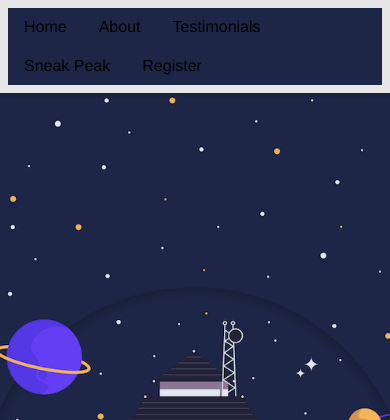
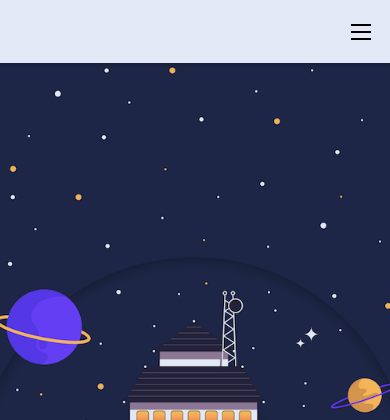
Before and after one commit to ciferivalle/oh-fasilkom, a PHP site: page / in a window 390 px wide; the page is wider, and only the part inside the window is pictured. Shown: the top 420 px of that part. Run offline with PHP 8.4, Linux system fonts and the light colour scheme; some libraries are stand-ins or nearby versions.

Commit message:
edit navbar

```diff
--- a/css/basic.css
+++ b/css/basic.css
@@ -51,7 +51,7 @@
 .bg-white {
     background: #FFFFFF;
 }
-.bg-ligt-violet {
+.bg-light-violet {
     background: #E4E9F7;
 }
 .bg-brown {
@@ -64,7 +64,7 @@
     background: #6633ff;
 }
 .bg-plain {
-    background: #E4E9F7);
+    background: #E4E9F7;
 }
 .font-white {
     color: #FFFFFF;
@@ -239,7 +239,7 @@
 .pad-down {
 
 }
-@@media (max-width:500px) {
+@media (max-width:500px) {
   .pad-up{
     padding-top: 10%;
   }
@@ -247,3 +247,37 @@
     padding-bottom: 5%;
   }
 }
+
+.menu-icon::after {
+    /* the block itself, the first line */
+    background: #000000;
+    /* middle and bottom */
+    box-shadow: 0 7px 0 #000000, 0 14px 0 #000000;
+    /* respect WebKit */
+    -webkit-box-shadow: 0 7px 0 #000000, 0 14px 0 #000000;
+}
+.top-bar ul {
+  background: #E4E9F7;
+}
+.navbar-height {
+  height: 10vh;
+}
+/* .top-bar .toggle-topbar.menu-icon a {
+    height: 34px;
+    line-height: 33px;
+    padding: 0;
+    padding-right: 30px;
+    color: #FFF;
+    position: relative;
+}
+
+.top-bar .toggle-topbar.menu-icon a::after {
+    box-shadow: 0 6px 0 1px #FFFFFF, 0 14px 0 1px #FFFFFF, 0 22px 0 1px #FFFFFF;
+    -webkit-box-shadow: 0 6px 0 1px #FFFFFF, 0 14px 0 1px #FFFFFF, 0 22px 0 1px #FFFFFF;
+    display: block;
+    height: 2px;
+    right: 0px;
+    position: absolute;
+    top: 1px;
+    width: 20px;
+} */
--- a/index.html
+++ b/index.html
@@ -14,31 +14,32 @@
   <body>
 
 <!-- NAVBAR   -->
-<!-- <div class="contain-to-grid sticky">
- <div class="title-bar bg-ligt-violet" data-responsive-toggle="example-menu" data-hide-for="medium">
-   <button class="menu-icon" type="button" data-toggle="example-menu"></button>
- </div>
+<div class="contain-to-grid sticky">
+     <div class="title-bar-right bg-light-violet pad-up-very-lit pad-down-very-lit pad-right-very-lit" data-responsive-toggle="example-menu" data-hide-for="medium">
+       <button class="menu-icon" type="button" data-toggle="example-menu"></button>
+     </div>
+</div>
  <div class="top-bar bg-light-violet" id="example-menu">
    <div class="top-bar-right bg-light-violet" data-topbar role="navigation" data-options="sticky_on: large">
-     <ul class="menu small-vertical">
-      <li><a href="#home" class="font-black font-moon-2-bold-header">Home</a></li>
-      <li><a href="#about" class="font-black font-moon-2-bold-header">About</a></li>
-      <li><a href="#testimonials" class="font-black font-moon-2-bold-header">Testimonials</a></li>
-      <li><a href="#sneak-peak" class="font-black font-moon-2-bold-header">Sneak Peak</a></li>
-      <li><a href="#register" class="font-black font-moon-2-bold-header">Register</a></li>
+     <ul class="menu small-vertical bg-light-violet">
+      <li class="bg-light-violet"><a href="#home" class="font-black font-moon-2-bold-header">Home</a></li>
+      <li class="bg-light-violet"><a href="#about" class="font-black font-moon-2-bold-header">About</a></li>
+      <li class="bg-light-violet"><a href="#testimonials" class="font-black font-moon-2-bold-header">Testimonials</a></li>
+      <li class="bg-light-violet"><a href="#sneak-peak" class="font-black font-moon-2-bold-header">Sneak Peak</a></li>
+      <li class="bg-light-violet"><a href="#register" class="font-black font-moon-2-bold-header">Register</a></li>
      </ul>
    </div>
  </div>
+</div>
+<!-- <div class="navbar top-bar bg-light-violet">
+  <ul class="menu top-bar-right bg-light-violet">
+        <li class="bg-light-violet"><a class="font-moon-2-header font-black" href="#home">Home</a></li>
+        <li class="bg-light-violet"><a class="font-moon-2-header font-black" href="#about">About</a></li>
+        <li class="bg-light-violet"><a class="font-moon-2-header font-black" href="#testimonials">Testimonials</a></li>
+        <li class="bg-light-violet"><a class="font-moon-2-header font-black" href="#sneak-peak">Sneak Peak</a></li>
+        <li class="bg-light-violet"><a class="font-moon-2-header font-black" href="#register">Register</a></li>
+  </ul>
 </div> -->
-<div class="navbar top-bar">
-  <ul class="menu top-bar-right">
-        <li><a class="font-moon-2-header font-black" href="#home">Home</a></li>
-        <li><a class="font-moon-2-header font-black" href="#about">About</a></li>
-        <li><a class="font-moon-2-header font-black" href="#testimonials">Testimonials</a></li>
-        <li><a class="font-moon-2-header font-black" href="#sneak-peak">Sneak Peak</a></li>
-        <li><a class="font-moon-2-header font-black" href="#register">Register</a></li>
-  </ul>
-</div>
 <!-- END OF NAVBAR -->
 
 <!-- HOME -->
@@ -397,5 +398,21 @@
       },
     });
   </script>
+  <script>
+  jQuery(document).ready(function($) {
+    var alterClass = function() {
+      var ww = document.body.clientWidth;
+      if (ww < 640) {
+        $('.menu').addClass('vertical');
+      } else if (ww >= 640) {
+        $('.menu').removeClass('vertical');
+      };
+    };
+    $(window).resize(function(){
+      alterClass();
+    });
+    //Fire it when the page first loads:
+    alterClass();
+  });  </script>
 </body>
 </html>
```
